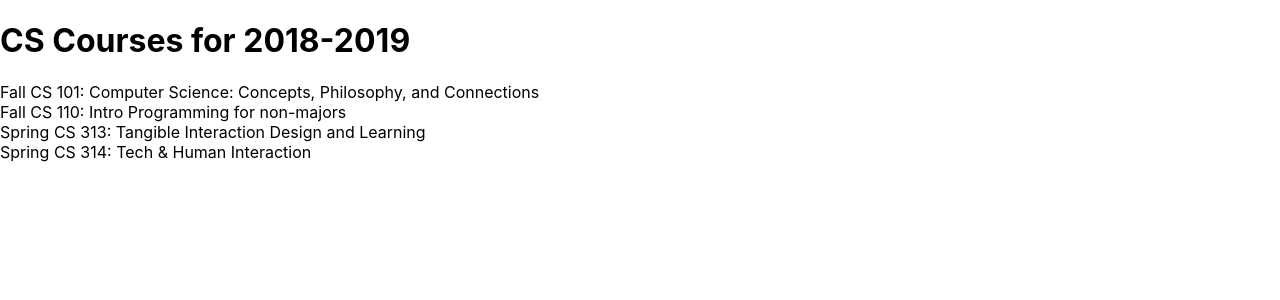
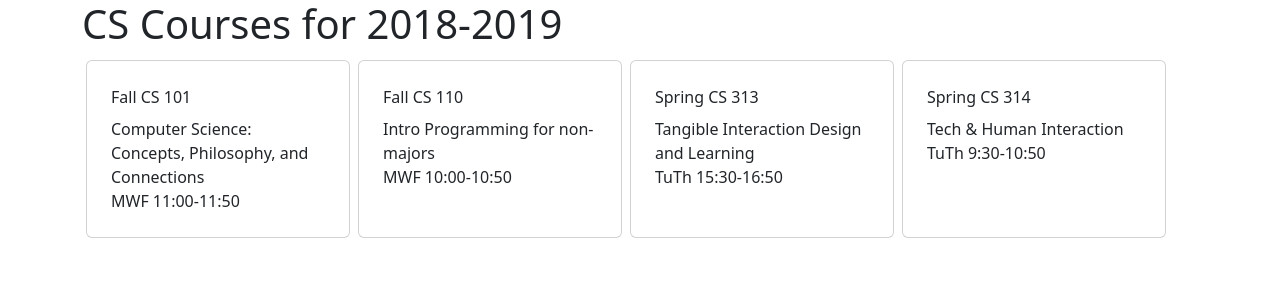
Before and after one commit to ethanpaneraa/emerging-coders-ieee-fall-full-stack-workshop, a React (Vite) app: page / in a window 1280 px wide. Shown: the top 300 px of the page. Built offline with nearby package versions, Linux system fonts and the light colour scheme.

Commit message:
step 3 done

```diff
--- a/package.json
+++ b/package.json
@@ -10,6 +10,7 @@
     "coverage": "vitest run --coverage"
   },
   "dependencies": {
+    "bootstrap": "^5.3.2",
     "react": "^18.2.0",
     "react-dom": "^18.2.0"
   },
--- a/src/App.css
+++ b/src/App.css
@@ -1,42 +1,4 @@
-.App {
-  text-align: center;
+.course-list {
+  display: grid;
+  grid-template-columns: repeat(auto-fill, minmax(12rem, 17rem));
 }
-
-.App-logo {
-  height: 40vmin;
-  pointer-events: none;
-}
-
-@media (prefers-reduced-motion: no-preference) {
-  .App-logo {
-    animation: App-logo-spin infinite 20s linear;
-  }
-}
-
-.App-header {
-  background-color: #282c34;
-  min-height: 100vh;
-  display: flex;
-  flex-direction: column;
-  align-items: center;
-  justify-content: center;
-  font-size: calc(10px + 2vmin);
-  color: white;
-}
-
-.App-link {
-  color: #61dafb;
-}
-
-@keyframes App-logo-spin {
-  from {
-    transform: rotate(0deg);
-  }
-  to {
-    transform: rotate(360deg);
-  }
-}
-
-button {
-  font-size: calc(10px + 2vmin);
-}
--- a/src/App.jsx
+++ b/src/App.jsx
@@ -1,11 +1,12 @@
 import React from 'react';
+import './App.css';
 
 const Banner = ({ title }) => (
   <h1>{ title }</h1>
 );
 
 const CourseList = ({ courses }) => (
-  <div>
+  <div className='course-list'>
     { Object.values(courses).map(course => <Course key={course.id} course={ course } />) }
   </div>
 );
@@ -21,8 +22,12 @@ const getCourseNumber = course => (
 );
 
 const Course = ({ course }) => (
-  <div>
-    { getCourseTerm(course) } CS { getCourseNumber(course) }: { course.title }
+  <div className='card m-1 p-2'>
+    <div className='card-body'>
+      <div className='card-title'>{ getCourseTerm(course) } CS { getCourseNumber(course) }</div>
+      <div className='card-text'>{ course.title }</div>
+      <div className='card-text'>{ course.meets }</div>
+    </div>
   </div>
 );
 
@@ -53,7 +58,7 @@ const schedule = {
 };
 
 const App = () =>  (
-  <div>
+  <div className='container'>
     <Banner title={ schedule.title } />
     <CourseList courses={ schedule.courses } />
   </div>
--- a/src/index.jsx
+++ b/src/index.jsx
@@ -1,7 +1,8 @@
 import React from 'react';
 import ReactDOM from 'react-dom/client';
-import './index.css';
+import 'bootstrap/dist/css/bootstrap.min.css';
 import App from './App';
+
 
 const root = ReactDOM.createRoot(document.getElementById('root'));
 
```
Also changed, not shown: 1 other file (tests, documents, lock files or other folders).
